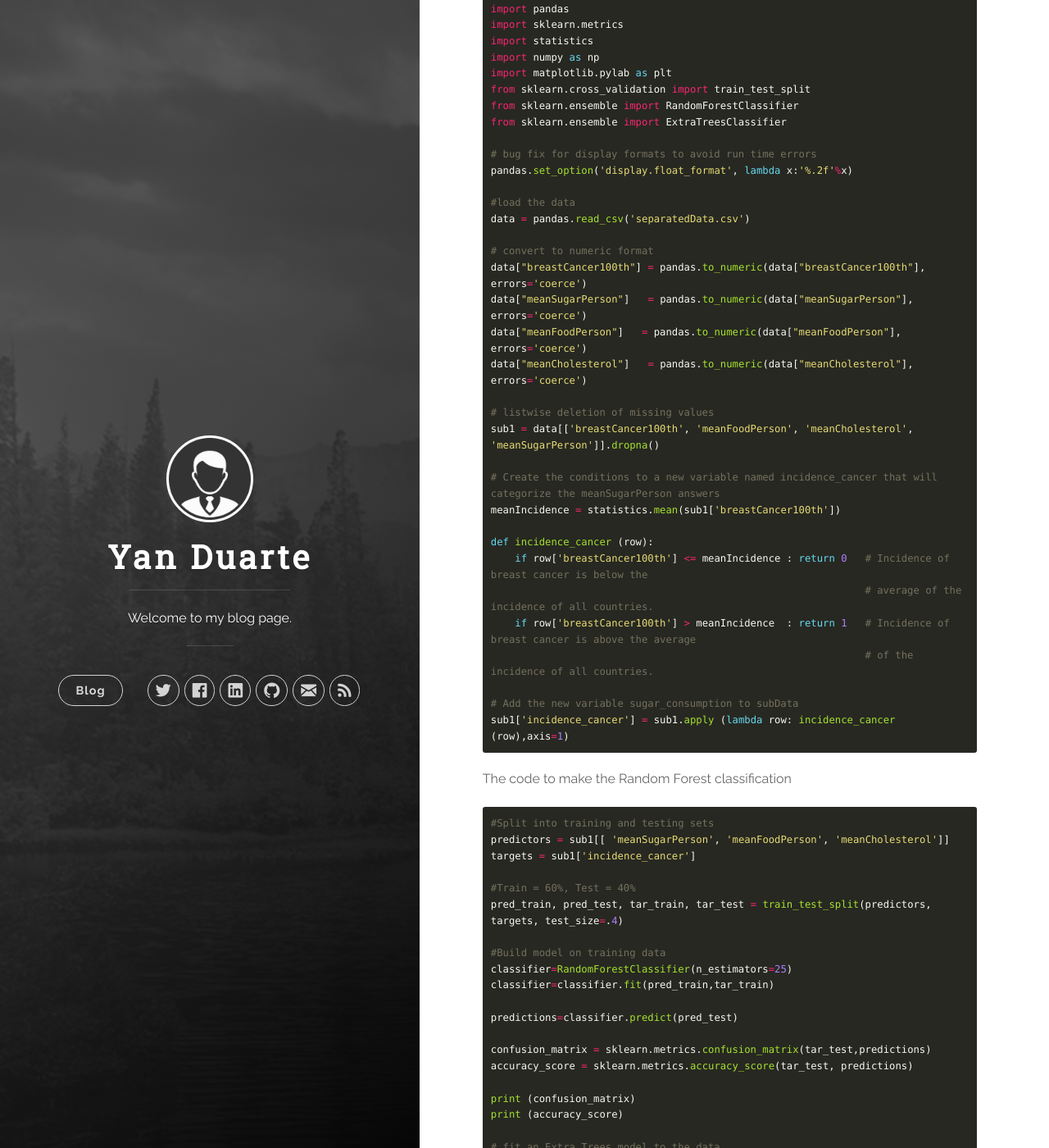
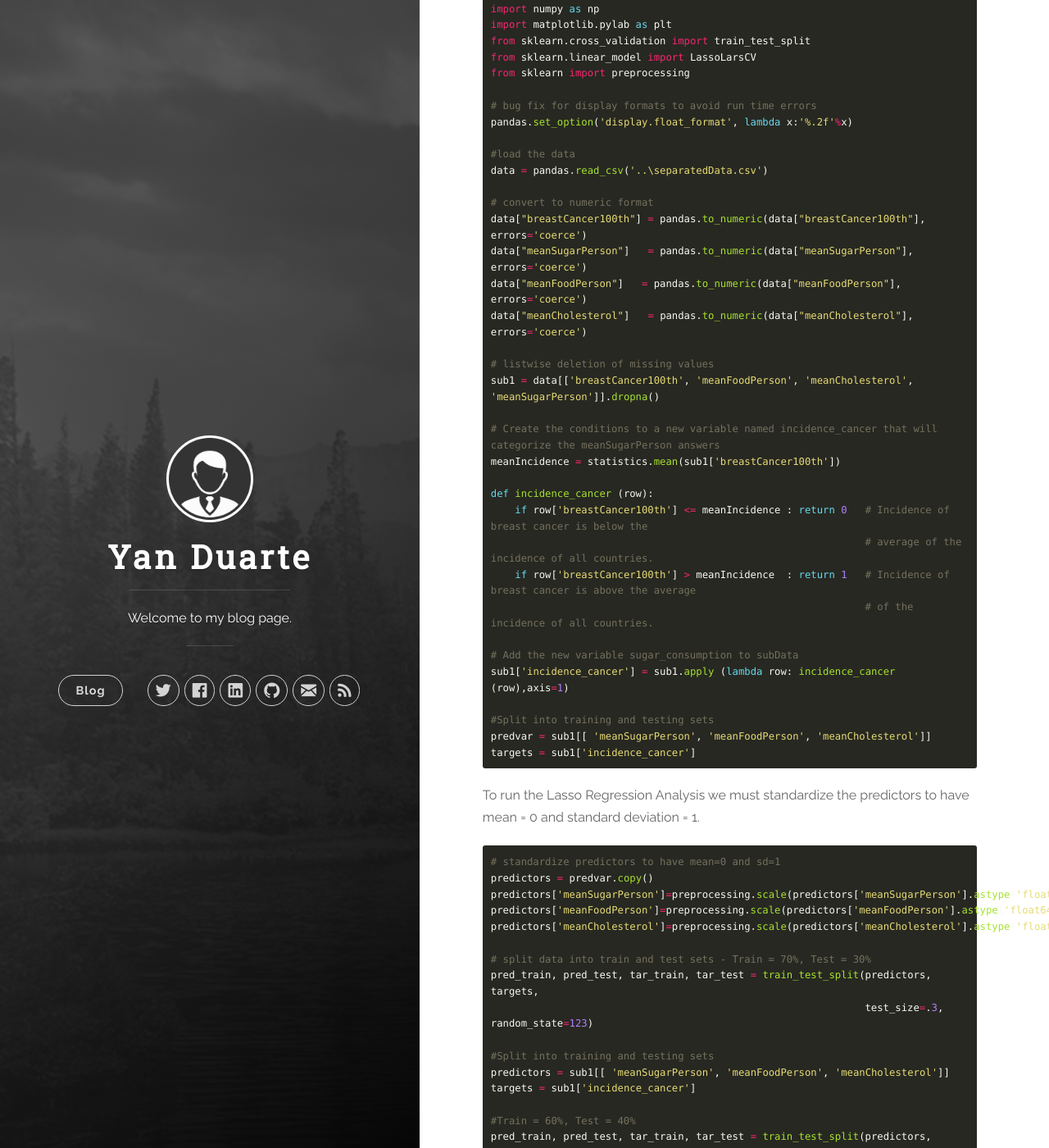
Before and after one commit to yan-duarte/yan-duarte.github.io, a Jekyll site: the page built from _posts/2016-10-17-MLDA-Assignment3.md, in a window 1280 px wide and 1400 px high, scrolled down 1185 px. Shown: the whole window at 82% size. Built offline with Jekyll 4.4.1, drawn with Linux system fonts in a browser that asks for light colours; nearby versions of some CDN libraries; some of the changed text lies outside the part shown.

Commit message:
Updated 2016-10-17-MLDA-Assignment3.md

````diff
--- a/_posts/2016-10-17-MLDA-Assignment3.md
+++ b/_posts/2016-10-17-MLDA-Assignment3.md
@@ -1,5 +1,5 @@
 ---
-title: 'Assignment 2: Running a Lasso Regression Analysis'
+title: 'Assignment 3: Running a Lasso Regression Analysis'
 date: '2016-10-17 14:00:00 -0300'
 categories:
   - Machine Learning for Data Analysis
@@ -22,9 +22,9 @@ Note that my response variable is quantitative. Thus, I management it transformi
 
 All of the images posted in the blog can be better view by clicking the right button of the mouse and opening the image in a new tab.
 
-The complete program for this assignment can be download [here](https://yan-duarte.github.io/archives/mlda-assignment2.py) and the dataset [here](https://yan-duarte.github.io/archives/separatedData.csv).
+The complete program for this assignment can be download [here](https://yan-duarte.github.io/archives/mlda-assignment3.py) and the dataset [here](https://yan-duarte.github.io/archives/separatedData.csv).
 
-You also can run the code using jupyter notebook by clicking [here](https://github.com/yan-duarte/yan-duarte.github.io/blob/master/archives/mlda-ass2.ipynb){:target="_blank"}.
+You also can run the code using jupyter notebook by clicking [here](https://github.com/yan-duarte/yan-duarte.github.io/blob/master/archives/mlda-ass3.ipynb){:target="_blank"}.
 
 ## **Contents of variables**
 
@@ -34,27 +34,24 @@ Variable incidence_cancer:
   - (1) The incidence of breast cancer is above the average of the incidence of all countries.
 
 
-## **Running a Classification Tree**
+## **Running a Lasso Regression Analysis**
 
 The first thing to do is to import the libraries and prepare the data to be used.
 
 ```python
-%matplotlib inline
-
 import pandas
-import sklearn.metrics
 import statistics
 import numpy as np
 import matplotlib.pylab as plt
 from sklearn.cross_validation import train_test_split
-from sklearn.ensemble import RandomForestClassifier
-from sklearn.ensemble import ExtraTreesClassifier
+from sklearn.linear_model import LassoLarsCV
+from sklearn import preprocessing
 
 # bug fix for display formats to avoid run time errors
 pandas.set_option('display.float_format', lambda x:'%.2f'%x)
 
 #load the data
-data = pandas.read_csv('separatedData.csv')
+data = pandas.read_csv('..\separatedData.csv')
 
 # convert to numeric format
 data["breastCancer100th"] = pandas.to_numeric(data["breastCancer100th"], errors='coerce')
@@ -76,11 +73,25 @@ def incidence_cancer (row):
 
 # Add the new variable sugar_consumption to subData
 sub1['incidence_cancer'] = sub1.apply (lambda row: incidence_cancer (row),axis=1)
+
+#Split into training and testing sets
+predvar = sub1[[ 'meanSugarPerson', 'meanFoodPerson', 'meanCholesterol']]
+targets = sub1['incidence_cancer']
 ```
 
-The code to make the Random Forest classification
+To run the Lasso Regression Analysis we must standardize the predictors to have mean = 0 and standard deviation = 1.
 
 ```python
+# standardize predictors to have mean=0 and sd=1
+predictors = predvar.copy()
+predictors['meanSugarPerson']=preprocessing.scale(predictors['meanSugarPerson'].astype('float64'))
+predictors['meanFoodPerson']=preprocessing.scale(predictors['meanFoodPerson'].astype('float64'))
+predictors['meanCholesterol']=preprocessing.scale(predictors['meanCholesterol'].astype('float64'))
+
+# split data into train and test sets - Train = 70%, Test = 30%
+pred_train, pred_test, tar_train, tar_test = train_test_split(predictors, targets,
+                                                              test_size=.3, random_state=123)
+
 #Split into training and testing sets
 predictors = sub1[[ 'meanSugarPerson', 'meanFoodPerson', 'meanCholesterol']]
 targets = sub1['incidence_cancer']
````
